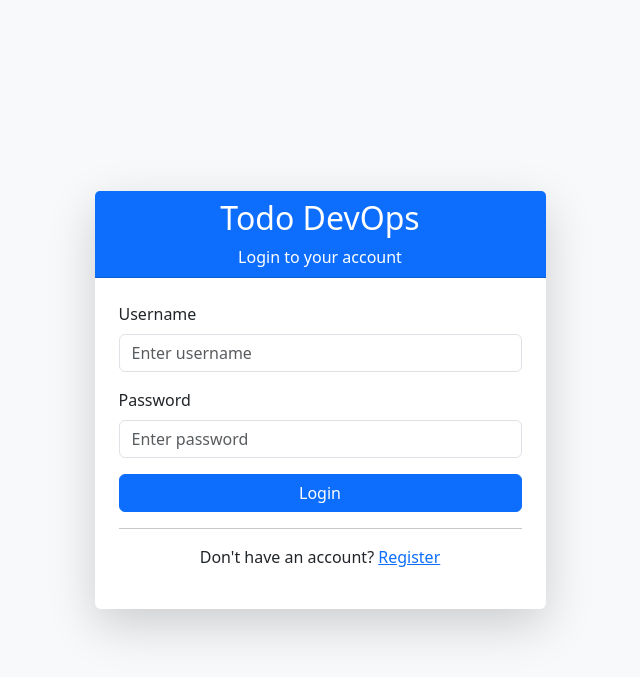
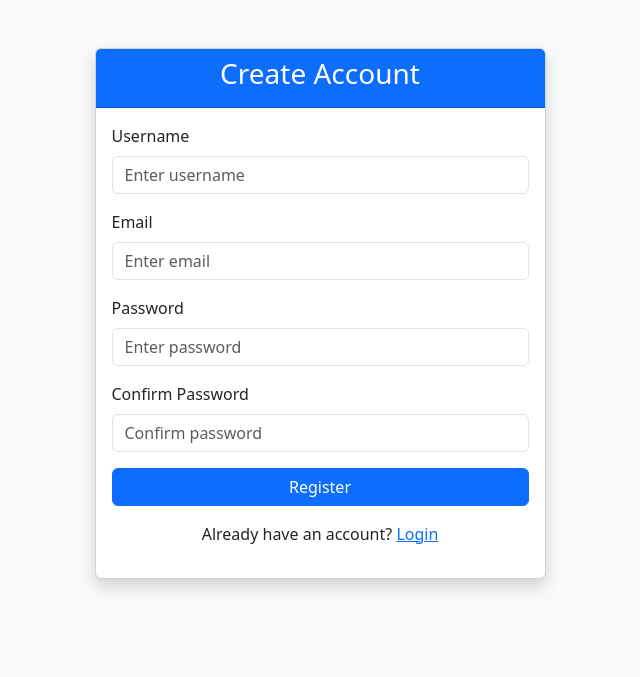
Before and after one commit to Adithyann010/django-todo-app, a Django app: page /Register/ in a window 1280 px wide. Shown: the top 677 px of the page, without its empty margins (320-960 px from the left). Run offline with Django 5.2, Linux system fonts and the light colour scheme.

Commit message:
add login register and index

```diff
--- a/TODOAPP/app1/urls.py
+++ b/TODOAPP/app1/urls.py
@@ -4,5 +4,6 @@ from app1 import views
 
 urlpatterns = [
     path('',views.home_fun),
-    path('Register/',views.login_fun,name="register")
+    path('Register/',views.register_fun,name="register"),
+    path('login/',views.login_fun,name="login")
 ]
--- a/TODOAPP/app1/views.py
+++ b/TODOAPP/app1/views.py
@@ -4,5 +4,7 @@ from django.http import HttpResponse
 # Create your views here.
 def home_fun(request):
     return render(request,"index.html")
+def register_fun(request):
+    return render(request,"register.html")
 def login_fun(request):
     return render(request,"login.html")
--- a/TODOAPP/template/index.html
+++ b/TODOAPP/template/index.html
@@ -105,11 +105,11 @@
 </li>
 
 <li class="nav-item">
-<a class="btn btn-primary ms-3" href="#">Login</a>
+<a class="btn btn-primary ms-3" href="{% url 'login' %}>Login</a>
 </li>
 
 <li class="nav-item">
-<a class="btn btn-outline-primary ms-2" href="#">Register</a>
+<a class="btn btn-outline-primary ms-2" href="{% url 'register'%}">Register</a>
 </li>
 
 </ul>
--- a/TODOAPP/template/register.html
+++ b/TODOAPP/template/register.html
@@ -85,7 +85,7 @@
 
                             <p>
                                 Already have an account?
-                                <a href="/login/">Login</a>
+                                <a href="{% url 'login' %}">Login</a>
                             </p>
 
                         </div>
```
